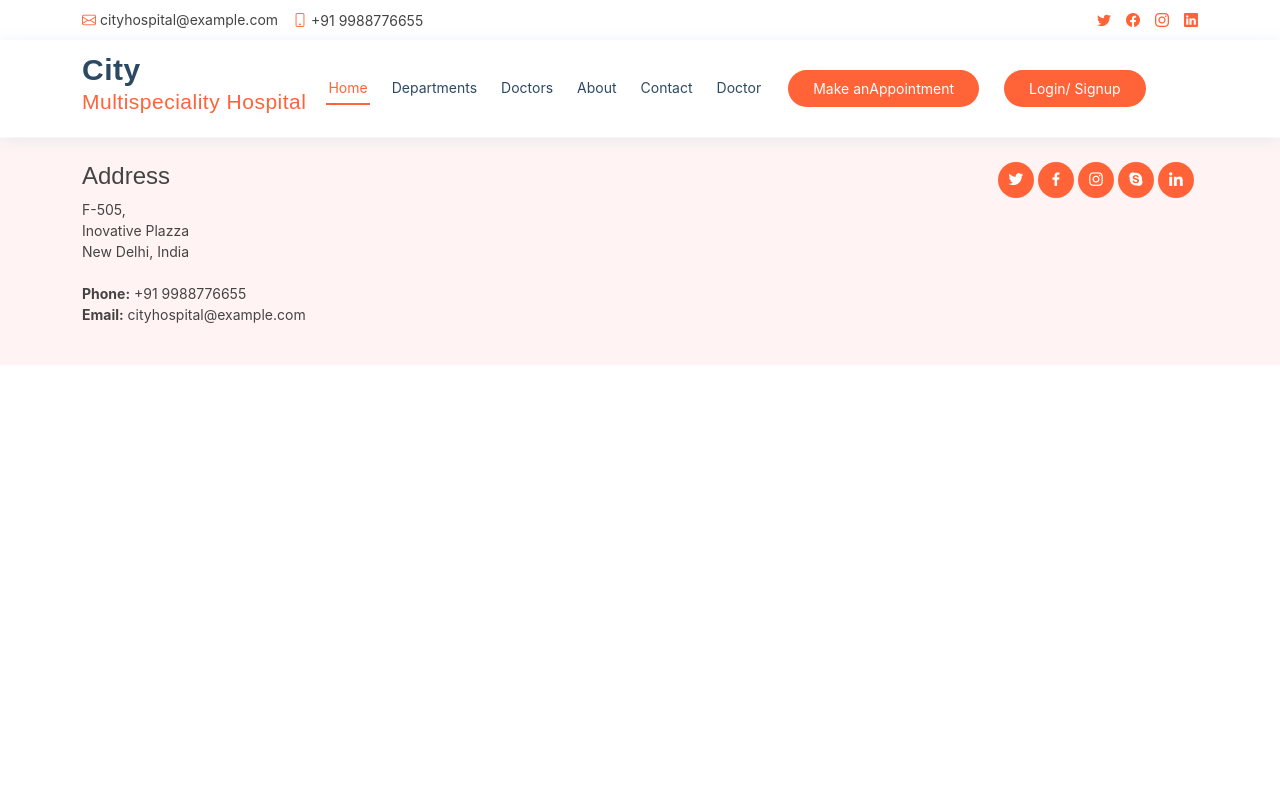
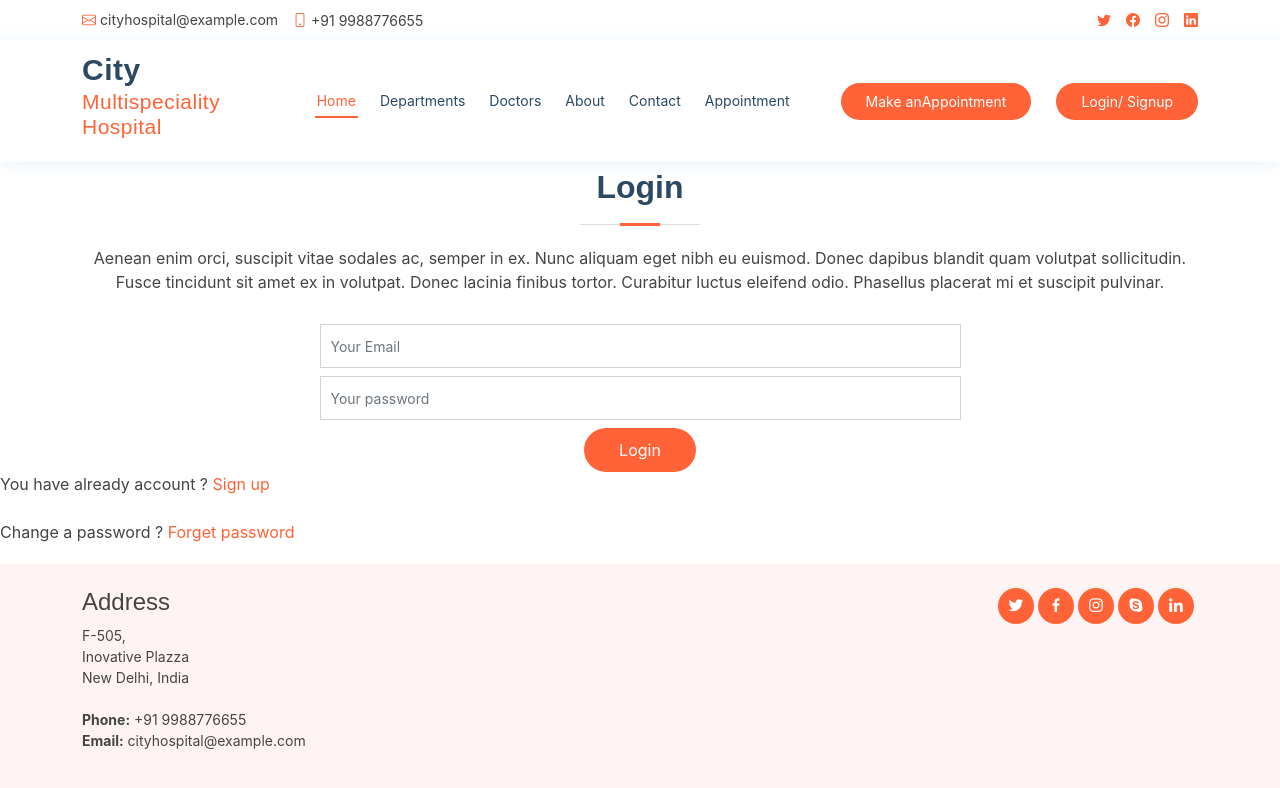
Before and after one commit to divyesh1707/cityhospital, a React (Create React App) app: page /Auth in a window 1280 px wide. Shown: the top 788 px of the page. Built offline with nearby package versions, Linux system fonts and the light colour scheme.

Commit message:
21-06-Doctor_Routes

```diff
--- a/src/App.js
+++ b/src/App.js
@@ -8,19 +8,33 @@
 import Doctors from './Container/Doctors';
 import { Routes, Route } from 'react-router-dom';
 import Doctor from './Container/Doctor';
+import Auth from './Container/Auth';
+import VisitingDoctors from './Container/VisitingDoctors';
+import NotFound from './Container/NotFound';
 
 function App() {
   return (
     <>
-      <Header/>
+      <Header />
       <Routes>
-        <Route path="/" element={<Home/>}/>
-          <Route path="/Department" element={<Departments/>}/>
-          <Route path="/Doctors" element={<Doctors/>}/>
-          <Route path="/About" element={<About/>}/>
-          <Route path="/Contact" element={<Contact/>}/>
-          <Route path="/Appointment" element={<Appointment/>}/>
-          <Route path="/Doctor" element={<Doctor/>}/>
+        <Route path="/" element={<Home />} />
+        <Route path="/Department" element={<Departments />} />
+        <Route path="/Doctors" element={<Doctors />} />
+        <Route path="/About" element={<About />} />
+        <Route path="/Contact" element={<Contact />} />
+        <Route path="/Appointment" element={<Appointment />} />
+        {/* <Route path="/Auth" element={<Auth/>}/> */}
+        {/* <Route path="/Doctor/:id" element={<Doctor/>}/>
+          <Route path="/Doctor/visiting_doctors" element={<VisitingDoctors/>}/> */}
+
+        {/* Nested Route */}
+        <Route path='/Doctor'>
+          <Route path=":id" element={<Doctor />} />
+          <Route path="visiting_doctors" element={<VisitingDoctors />} />
+        </Route>
+
+        {/* <Route path='*' element={<NotFound/>}/> */}
+        <Route path='/Auth' element={<Auth/>}/>
       </Routes>
       <Footer />
     </>
--- a/src/Component/Header.js
+++ b/src/Component/Header.js
@@ -1,5 +1,5 @@
 import React from 'react';
-import {Link} from 'react-router-dom';
+import { Link } from 'react-router-dom';
 
 function Header(props) {
     return (
@@ -33,7 +33,8 @@
                             <li><Link className="nav-link scrollto" to={"/Doctors"}>Doctors</Link></li>
                             <li><Link className="nav-link scrollto " to={"/About"}>About</Link></li>
                             <li><Link className="nav-link scrollto" to={"/Contact"}>Contact</Link></li>
-                            <li><Link className="nav-link scrollto" to={"/Doctor"}>Doctor</Link></li>
+                            <li><Link className="nav-link scrollto" to={"/Appointment"}>Appointment</Link></li>
+                            <li><Link className="nav-link scrollto" to={"/Auth"}></Link></li>
                         </ul>
                         <i className="bi bi-list mobile-nav-toggle" />
                     </nav>
--- a/src/Container/Appointment.js
+++ b/src/Container/Appointment.js
@@ -53,7 +53,6 @@
                 </form>
             </div>
         </section>
-
     );
 }
 
--- /dev/null
+++ b/src/Container/Auth.js
@@ -0,0 +1,67 @@
+import React, { useState } from 'react';
+function Auth(props) {
+
+    const [authType, setAuthType] = useState('login');
+    const [password, setPassword] = useState('forget');
+
+    return (
+        <section id="appointment" className="appointment">
+            <div className="container">
+                <div className="section-title">
+                    {
+                        authType === 'login' ? <h2>Login</h2> : <h2>Sign up</h2>
+                    }
+
+                    <p>Aenean enim orci, suscipit vitae sodales ac, semper in ex. Nunc aliquam eget nibh eu euismod. Donec dapibus
+                        blandit quam volutpat sollicitudin. Fusce tincidunt sit amet ex in volutpat. Donec lacinia finibus tortor.
+                        Curabitur luctus eleifend odio. Phasellus placerat mi et suscipit pulvinar.</p>
+                </div>
+                <form action method="post" role="form" className="php-email-form">
+                    <div className="row justify-content-center" >
+                        {
+                            authType === 'login' ? null :
+                                <div className="col-md-7 form-group">
+                                    <input type="text" name="name" className="form-control" id="name" placeholder="Your Name" data-rule="minlen:4" data-msg="Please enter at least 4 chars" />
+                                    <div className="validate" />
+                                </div>
+
+                        }
+
+                        <div className="col-md-7 form-group mt-3 mt-md-0">
+                            <input type="email" className="form-control" name="email" id="email" placeholder="Your Email" data-rule="email" data-msg="Please enter a valid email" />
+                            <div className="validate" />
+                        </div>
+                        <div className="col-md-7 form-group mt-3 mt-md-0">
+                            <input type="password" className="form-control" name="password" id="password" placeholder="Your password" data-rule="minlen:4" data-msg="Please enter a password" />
+                            <div className="validate" />
+                        </div>
+                    </div>
+                    {
+                        authType === 'login' ?
+                            <div className="text-center"><button type="submit">Login</button></div> :
+                            <div className="text-center"><button type="submit">Sign up</button></div>
+                    }
+
+                </form>
+            </div>
+            {
+                authType === 'login' ?
+
+                    <span>You have already account ? <a href="#" onClick={() => setAuthType('sign up')}> Sign up</a></span> :
+
+                    <span>Creat new account<a href="#" onClick={() => setAuthType('login')}>  Login</a> </span>
+            }<br /><br />
+
+            {
+                authType === 'login' ?
+
+                    <span>Change a password ?<a href="#" onClick={() => setPassword('forget')}>  Forget password</a> </span>
+                    : null
+
+            }
+        </section>
+
+    );
+}
+
+export default Auth;
--- a/src/Container/Doctor.js
+++ b/src/Container/Doctor.js
@@ -41,8 +41,13 @@
 
     const { id } = useParams();
 
+    const fdata = doctordata.filter((v) => v.id === parseInt(id))
+        console.log(fdata);
+
+
     return (
         <div className="row">
+
             {
                 doctordata.map((v) => {
                     if (id == v.id) {
@@ -52,9 +57,9 @@
                                 <div className="member d-flex align-items-start">
                                     <div className="pic"><img src={v.url} className="img-doctor-" alt /></div>
                                     <div className="member-info-">
-                                        <p><span> Dr Name :   </span> {v.name}</p>
-                                        <p><span>Dr Designation :   </span>{v.designation}</p>
-                                        <p><span>Dr Description :   </span> {v.description}</p>
+                                        <p><span>Dr Name :   </span> {v.name}</p>
+                                        <p><span>Designation :   </span>{v.designation}</p>
+                                        <p><span>Description :   </span> {v.description}</p>
                                         <div className="social-">
                                             <a href><i className="ri-twitter-fill" /></a>
                                             <a href><i className="ri-facebook-fill" /></a>
--- a/src/Container/Doctors.js
+++ b/src/Container/Doctors.js
@@ -48,15 +48,16 @@
             tincidunt viverra erat. Quisque in lectus id nulla viverra sodales in a risus. Aliquam ut sem ex. Duis viverra
             ipsum lacus, ut pharetra arcu sagittis nec. Phasellus a eleifend elit.
           </p>
-                    {/* <Link to='/doctor/1'>Doctor 1</Link>
-          <Link to='/doctor/2'>Doctor 2</Link> */}
+          <Link to={'/doctor/1'}>Doctor 1</Link>
+          <Link to={'/doctor/2'}>Doctor 2</Link>
+          <Link to={'/doctor/visiting_doctors'}>Visiting Doctor</Link>
         </div>
         <div className="row">
           {
             doctordata.map((v) => {
               return (
                 <div className="col-lg-6">
-                                    <Link to={'/Doctor/${v.id}'}>
+                  <Link to={`/Doctor/${v.id}`}>
                     <div className="member d-flex align-items-start">
                       <div className="pic"><img src={v.url} className="img-doctor" alt='' /></div>
                       <div className="member-info">
--- /dev/null
+++ b/src/Container/NotFound.js
@@ -0,0 +1,11 @@
+import React from 'react';
+
+function NotFound(props) {
+    return (
+        <div>
+            <h1>Page Not Found</h1>
+        </div>
+    );
+}
+
+export default NotFound;
--- /dev/null
+++ b/src/Container/VisitingDoctors.js
@@ -0,0 +1,11 @@
+import React from 'react';
+
+function VisitingDoctors(props) {
+    return (
+        <div>
+            <h1>Hello Visiting Doctors</h1>
+        </div>
+    );
+}
+
+export default VisitingDoctors;
```
Lines whose indentation alone changed are shown as unchanged.
